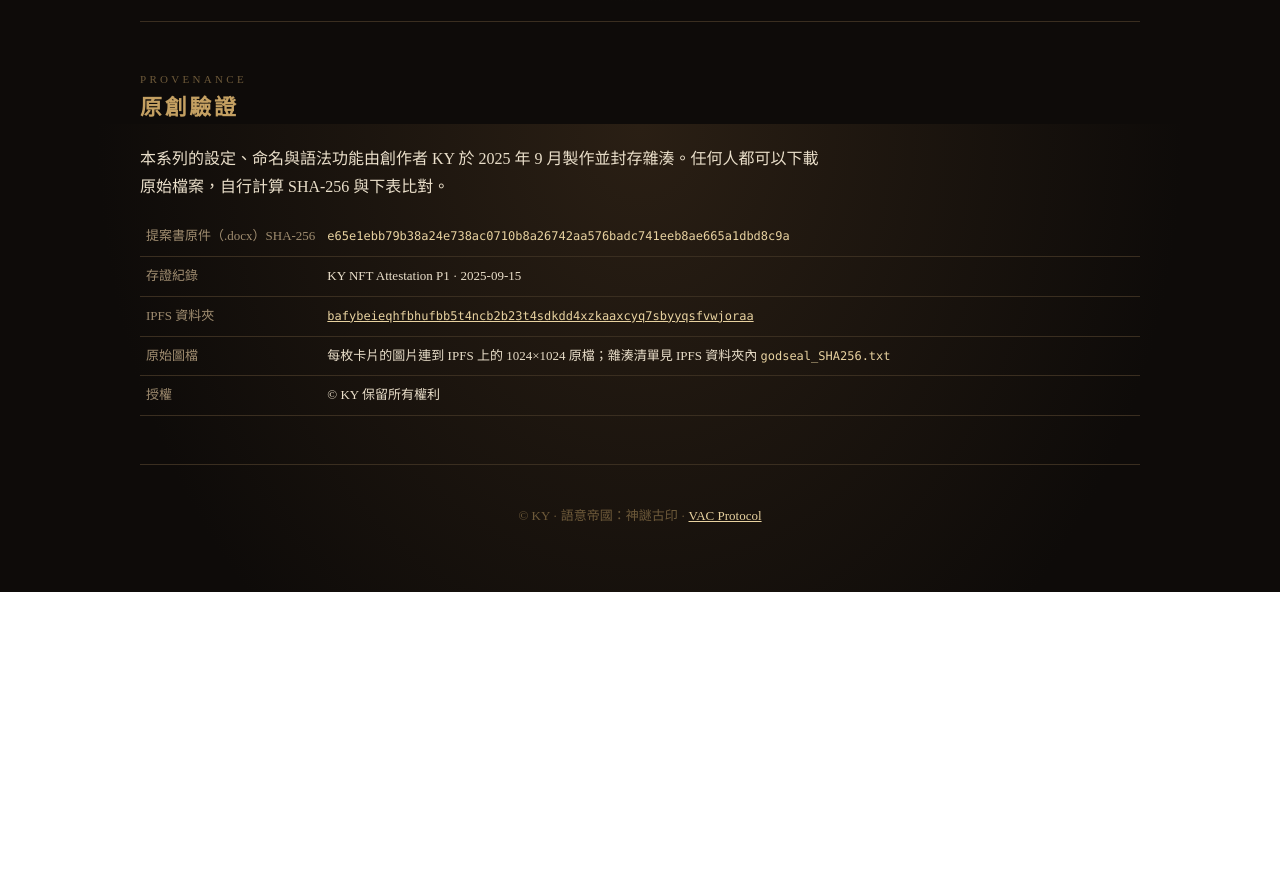
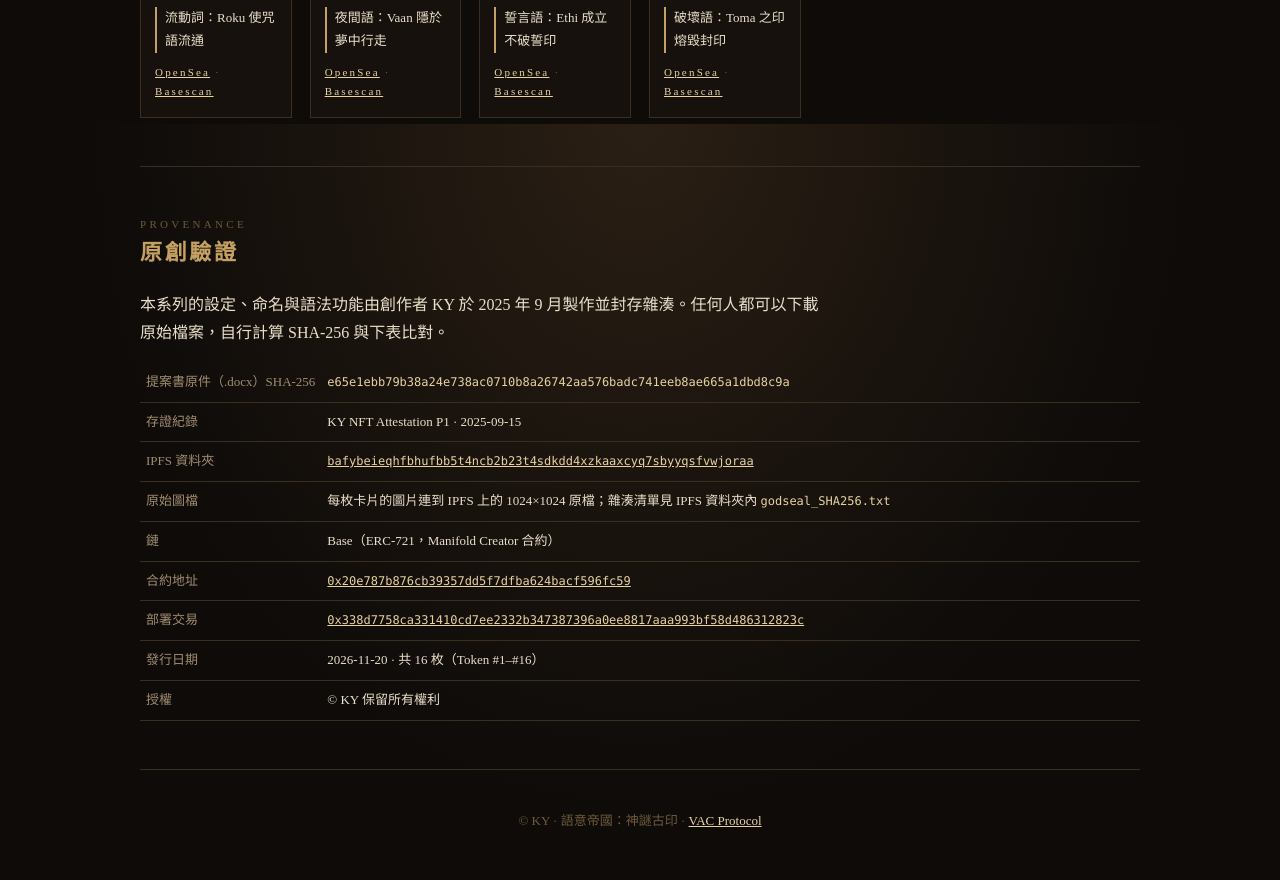
Before and after one commit to kycat2026-ui/kysemantic-vac, a plain HTML site: page godseal/index.html in a window 1280 px wide. Shown: the part 2276-3156 px from the top of the page. Before the commit the page ends 2868 px from the top, so only its background shows below. Drawn offline with Linux system fonts and the light colour scheme.

Commit message:
GodSeal page: add on-chain contract, deploy tx, per-token OpenSea/Basescan links
Co-Authored-By: Claude Opus 5.5 <noreply@anthropic.com>
Claude-Session: https://claude.ai/code/session_01PVM9JrJD6EpLbbWbeqtjVY

```diff
--- a/godseal/index.html
+++ b/godseal/index.html
@@ -58,7 +58,7 @@
     <a class="btn" href="#seals">十六符印</a>
     <a class="btn" href="proposal.pdf">提案書 PDF</a>
     <a class="btn" href="#provenance">原創驗證</a>
-    <a class="btn" href="https://opensea.io/Kysemantic">OpenSea</a>
+    <a class="btn" href="https://opensea.io/assets/base/0x20e787b876cb39357dd5f7dfba624bacf596fc59/1">OpenSea</a>
   </nav>
 </header>
 
@@ -85,6 +85,10 @@
     <tr><td>存證紀錄</td><td>KY NFT Attestation P1 · 2025-09-15</td></tr>
     <tr><td>IPFS 資料夾</td><td><a href="https://ipfs.io/ipfs/bafybeieqhfbhufbb5t4ncb2b23t4sdkdd4xzkaaxcyq7sbyyqsfvwjoraa/"><code>bafybeieqhfbhufbb5t4ncb2b23t4sdkdd4xzkaaxcyq7sbyyqsfvwjoraa</code></a></td></tr>
     <tr><td>原始圖檔</td><td>每枚卡片的圖片連到 IPFS 上的 1024×1024 原檔；雜湊清單見 IPFS 資料夾內 <code>godseal_SHA256.txt</code></td></tr>
+    <tr><td>鏈</td><td>Base（ERC-721，Manifold Creator 合約）</td></tr>
+    <tr><td>合約地址</td><td><a href="https://basescan.org/address/0x20e787b876cb39357dd5f7dfba624bacf596fc59"><code>0x20e787b876cb39357dd5f7dfba624bacf596fc59</code></a></td></tr>
+    <tr><td>部署交易</td><td><a href="https://basescan.org/tx/0x338d7758ca331410cd7ee2332b347387396a0ee8817aaa993bf58d486312823c"><code>0x338d7758ca331410cd7ee2332b347387396a0ee8817aaa993bf58d486312823c</code></a></td></tr>
+    <tr><td>發行日期</td><td>2026-11-20 · 共 16 枚（Token #1–#16）</td></tr>
     <tr><td>授權</td><td>© KY 保留所有權利</td></tr>
   </table>
 </section>
@@ -95,6 +99,7 @@
 
 </div>
 <script>
+const CONTRACT = "0x20e787b876cb39357dd5f7dfba624bacf596fc59";
 const CID = "bafybeieqhfbhufbb5t4ncb2b23t4sdkdd4xzkaaxcyq7sbyyqsfvwjoraa";
 const SEALS = [
  ["Zeyra","星刻","星","預言、定位","主語：Zeyra 指引命運軌跡"],
@@ -124,6 +129,7 @@ document.getElementById("grid").innerHTML = SEALS.map(([en, zh, core, energy, sy
       <h3>${esc(en)} · ${esc(zh)}</h3>
       <dl><dt>語意核心</dt><dd>${esc(core)}</dd><dt>能量屬性</dt><dd>${esc(energy)}</dd></dl>
       <div class="syntax">${esc(syntax)}</div>
+      <div class="no" style="margin-top:10px"><a href="https://opensea.io/assets/base/0x20e787b876cb39357dd5f7dfba624bacf596fc59/${i + 1}">OpenSea</a> · <a href="https://basescan.org/nft/0x20e787b876cb39357dd5f7dfba624bacf596fc59/${i + 1}">Basescan</a></div>
     </div>
   </article>`;
 }).join("");
```
